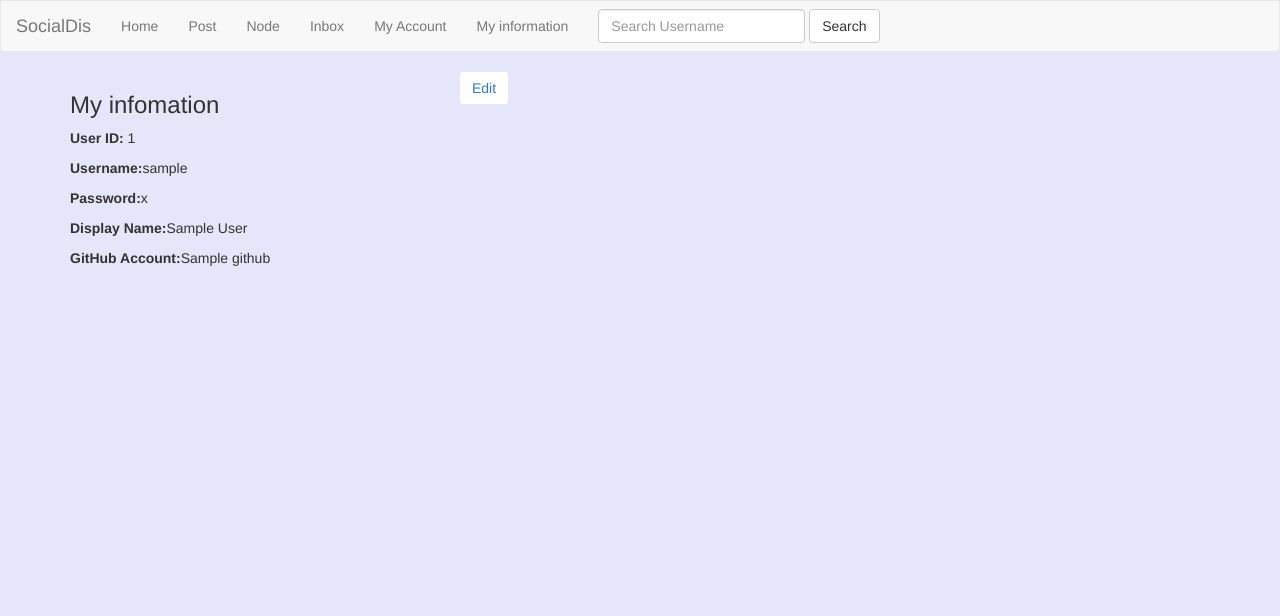
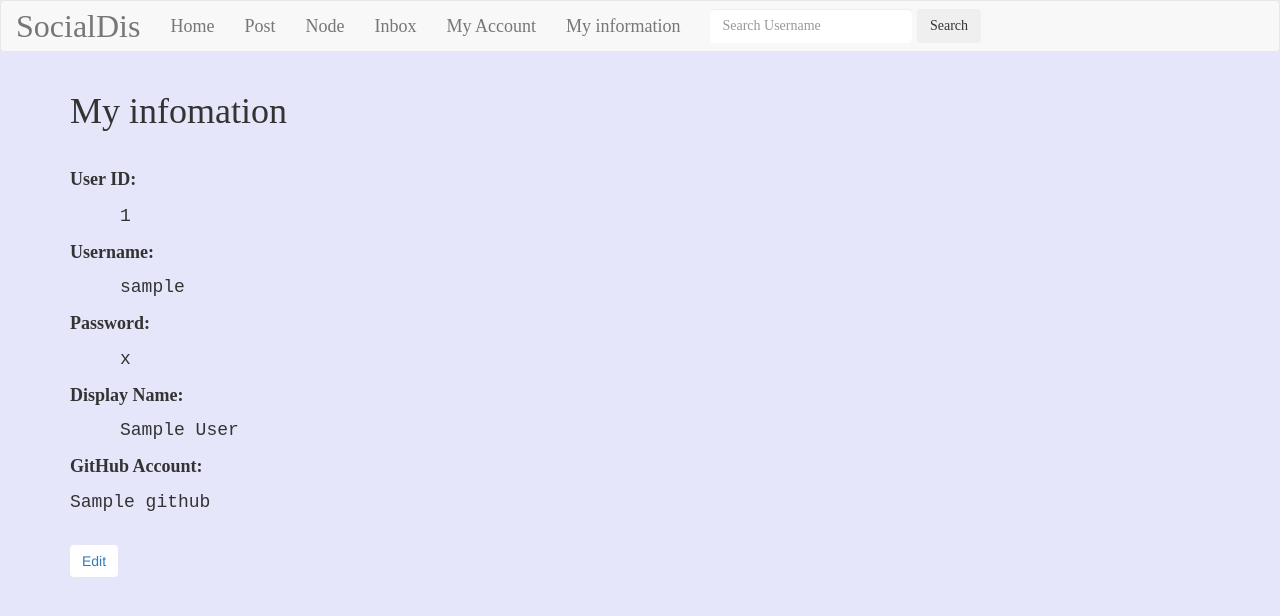
Before and after one commit to CMPUT404FALL2022/CMPUT404-GroupProject, a Django app: template me/templates/myinfo.html in a window 1280 px wide. Shown: the top 616 px of the page. Run offline with Django 4.2, Linux system fonts and the light colour scheme; the template is opened without the code that fills it: most values are stand-ins (such as "Sample title", 1, 10 or a date in 2020); some libraries are stand-ins or nearby versions.

Commit message:
html update

```diff
--- a/me/templates/myinfo.html
+++ b/me/templates/myinfo.html
@@ -38,47 +38,71 @@
 {% include "navbar.html" %}
 {% endblock %} {% block content %}
 
+<style>
+
+p{
+  font-family:Arial, Helvetica, sans-serif;
+}
+.tab{
+  display: inline-block;
+    margin-left: 50px;
+}
+.tab1{
+  display: inline-block;
+}
+
+</style>
 
 <body  style="background-color:lavender">
     <div class="My homepage py-4">
-        <div class="container">
+        <div class="container" >
           <div class="row">
             <div class="col-lg-4">
-              <div class="card shadow-sm">
-                  <h3>My infomation</h3>
+
+              <div class="card shadow-sm" style="font-family:Gautami; font-size:large">
+                  <h1>My infomation</h1>
                 <div class="card-body">
-                  <p class="mb-0"><strong class="pr-1">User ID: </strong> {{ all_info.uuid}}</p>
-                  <p class="mb-0"><strong class="pr-1">Username:</strong>{{ all_info.username }}</p>
-                  <p class="mb-0"><strong class="pr-1">Password:</strong>{{ all_info.password}}</p>
-                  <p class="mb-0"><strong class="pr-1">Display Name:</strong>{{ all_info.display_name }}</p>
-                  <p class="mb-0"><strong class="pr-1">GitHub Account:</strong>{{ all_info.github }}</p>
+                  <br/>
+                  <p class="mb-0"><strong class="pr-1" style="font-family:Gautami; font-size:large">User ID: </strong>
+                      <div class="tab" style="font-family:'Courier New', Courier, monospace">
+                        <span class="tab1">{{ all_info.uuid}}</span>
                       </div>
+                  </p>
+
+                  <p class="mb-0"><strong class="pr-1" style="font-family:Gautami; font-size:large">Username:</strong>
+                    <div style="font-family:'Courier New', Courier, monospace">
+                      <span class="tab">{{ all_info.username }}</span>
                     </div>
+                  </p>
+
+                  <p class="mb-0"><strong class="pr-1" style="font-family:Gautami; font-size:large">Password:</strong>
+                    <div style="font-family:'Courier New', Courier, monospace">
+                    <span class="tab">{{ all_info.password}}</span>
                     </div>
-            <div class="col-lg-8">
-              <div class="card shadow-sm">
-                <div class="card-header bg-transparent border-0">
+                  </p>
 
-         <button type="button" class="btn btn-primary" style="background-color:white;border:0"> <a href= {% url 'informationedit-page' userId%}>Edit</a></button>
-                  <!-- <h3 class="mb-0"><i class="far fa-clone pr-1"></i>General Information</h3>
+                  <p class="mb-0"><strong class="pr-1" style="font-family:Gautami; font-size:large">Display Name:</strong>
+                    <div style="font-family:'Courier New', Courier, monospace">
+                    <span class="tab">{{ all_info.display_name }}</span>
                     </div>
-                <div class="card-body pt-0">
-                  <table class="table table-bordered">
-                    <tr>
-                      <th width="30%">My Posts</th>
-                      <td width="30%">23</td>
-                    </tr>
-                    <tr>
-                      <th width="30%">My Followers	</th>
-                      <td width="30%">100000000</td>
-                    </tr>
-                  </table>
+                  </p>
+
+                  <p class="mb-0"><strong class="pr-1" style="font-family:Gautami; font-size:large">GitHub Account:</strong>
+                    <div style="font-family:'Courier New', Courier, monospace">
+                    {{ all_info.github }}
                     </div>
-              </div> -->
+                  </p>
+
                 </div>
               </div>
             </div>
 </div>
+          <br/>
+          <button type="button" class="btn btn-primary"
+                  style="background-color:white;border:0">
+          <a href= {% url 'informationedit-page' userId%}>Edit</a>
+          </button>
+
 </body>
 
 {% endblock %}
--- a/templates/navbar.html
+++ b/templates/navbar.html
@@ -14,11 +14,12 @@
       <span class="icon-bar"></span>
       <span class="icon-bar"></span>
     </button>
-      <a class="navbar-brand" href="#">SocialDis</a>
+    <a class="navbar-brand" href="#" style="font-family:Ink Free; font-size: xx-large;">SocialDis</a>
   </div>
 
   <!-- Collect the nav links, forms, and other content for toggling -->
-    <div class="collapse navbar-collapse" id="bs-example-navbar-collapse-1">
+  <div class="collapse navbar-collapse" id="bs-example-navbar-collapse-1"
+  style="font-family:Gautami; font-size:large">
     <ul class="nav navbar-nav">
       <li>
         <a href={% url "home-page" userId %}>Home<span class="sr-only">(current)</span></a>
@@ -52,9 +53,10 @@
       <form class="navbar-form navbar-left" method="POST" action={% url 'home-page' userId%}>
         {% csrf_token %}
         <div class="form-group">
-          <input type="text" class="form-control" placeholder="Search Username" name="searched"/>
+          <input type="text" class="form-control" placeholder="Search Username" name="searched"
+          style="border:5px ;"/>
         </div>
-        <button type="submit" class="btn btn-default">Search</button>
+        <button type="submit" class="btn btn-outline-success my-2 my-sm-0" >Search</button>
       </form>
 
       {% comment %}
```
Also changed, not shown: me/templates/editmyinfo.html (+20 -6 lines), db.sqlite3. Lines whose indentation alone changed are shown as unchanged.
